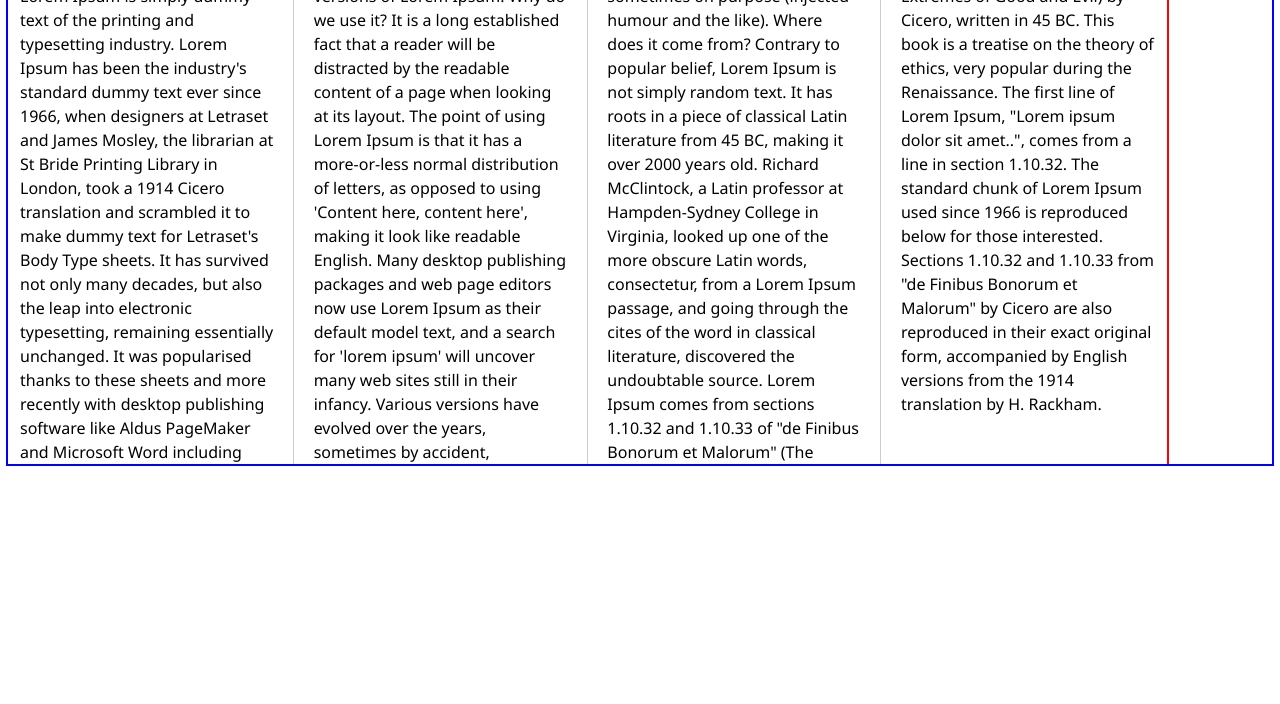
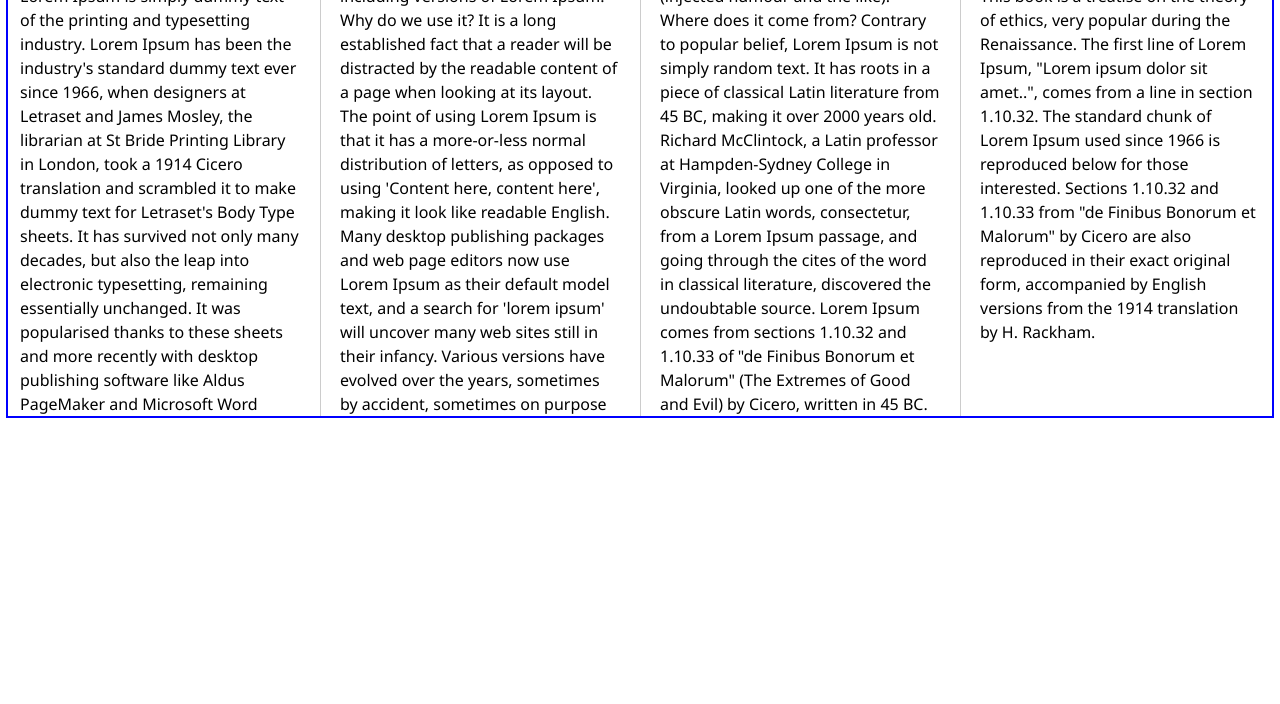
Before and after one commit to arraboy/esercizio-list-font-column-media, a plain HTML site: page index.html in a window 1280 px wide. Shown: the part 96-800 px from the top of the page. Drawn offline with Linux system fonts and the light colour scheme.

Commit message:
cambio col-11 in col-12

```diff
--- a/index.html
+++ b/index.html
@@ -44,7 +44,7 @@
 
   <div class="container-fluid">
     <div class="row">
-      <div class="col-11 testo-colonne">
+      <div class="col-12 testo-colonne">
         Lorem Ipsum is simply dummy text of the printing and typesetting industry. Lorem Ipsum has been the industry's standard dummy text ever since 1966, when designers at Letraset and James Mosley, the librarian at St Bride Printing Library in London, took a 1914 Cicero translation and scrambled it to make dummy text for Letraset's Body Type sheets. It has survived not only many decades, but also the leap into electronic typesetting, remaining essentially unchanged. It was popularised thanks to these sheets and more recently with desktop publishing software like Aldus PageMaker and Microsoft Word including versions of Lorem Ipsum.
 
 Why do we use it?
```
